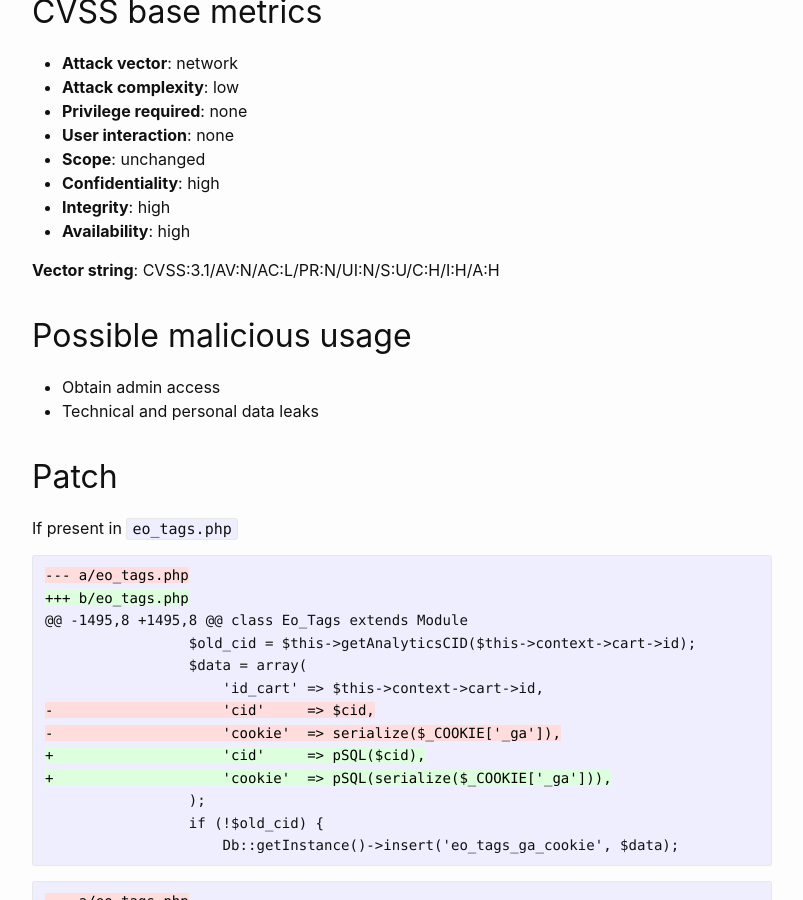
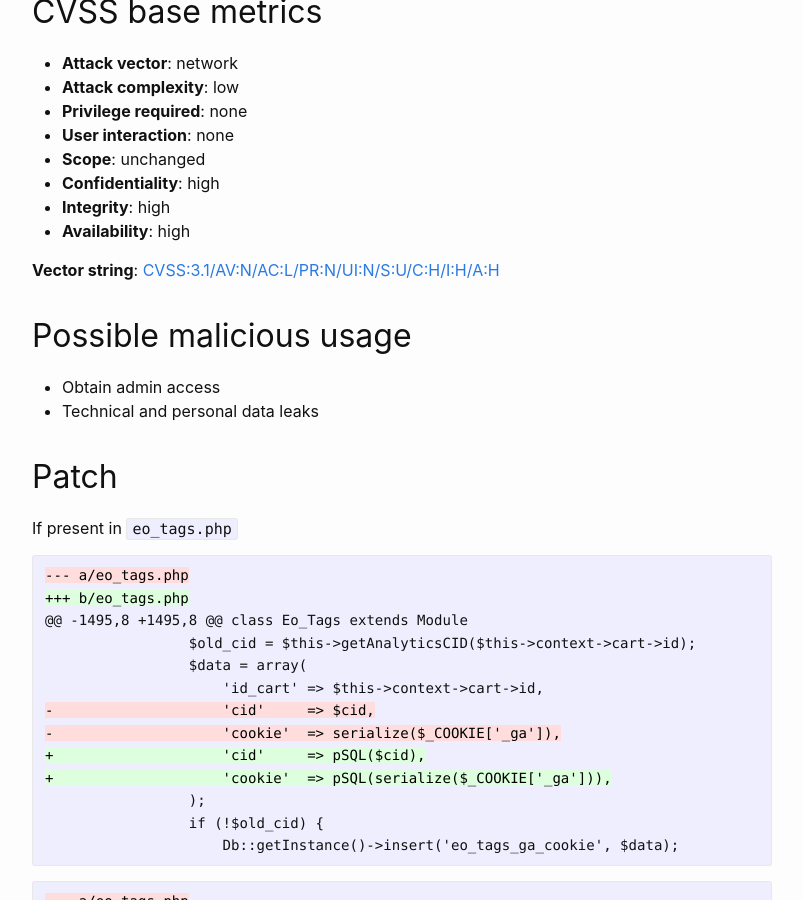
Before and after one commit to friends-of-presta/security-advisories, a Jekyll site: the page built from _posts/2023-03-15-eo_tags.md, in a window 1280 px wide and 900 px high, scrolled down 1149 px. Shown: the whole window, without its empty margins (238-1041 px from the left). Built offline with Jekyll 4.4.1, drawn with Linux system fonts in a browser that asks for light colours; part of the change alters nothing that is shown; some of the changed text lies outside the part shown.

Commit message:
Update 2023-03-15-eo_tags.md

```diff
--- a/_posts/2023-03-15-eo_tags.md
+++ b/_posts/2023-03-15-eo_tags.md
@@ -7,7 +7,7 @@ author:
 - TouchWeb.fr
 - Friends-Of-Presta.org
 meta: "CVE,PrestaShop,module,eo_tags"
-severity: "high (9.8)"
+severity: "critical (9.8)"
 ---
 
 In the module Tracking et Conversions (eo_tags) prior to version 1.4.19, an anonymous user can perform an SQL injection attack.
@@ -41,7 +41,7 @@ From version 1.2.0 published on Nov 17, 2017 to 1.2.19 published on Oct 22, 2019
 * **Integrity**: high
 * **Availability**: high
 
-**Vector string**: CVSS:3.1/AV:N/AC:L/PR:N/UI:N/S:U/C:H/I:H/A:H
+**Vector string**: [CVSS:3.1/AV:N/AC:L/PR:N/UI:N/S:U/C:H/I:H/A:H](https://nvd.nist.gov/vuln-metrics/cvss/v3-calculator?vector=AV:N/AC:L/PR:N/UI:N/S:U/C:H/I:H/A:H)
 
 ## Possible malicious usage
 
```
